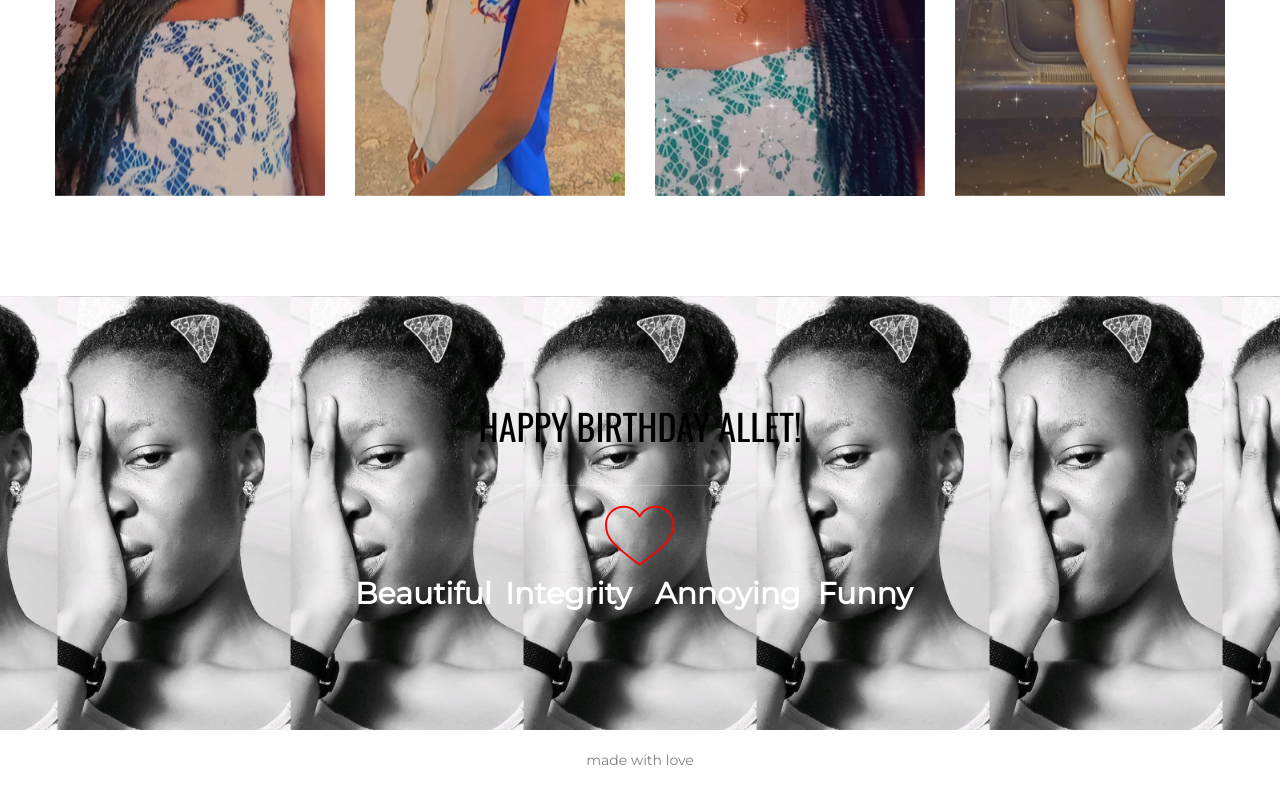
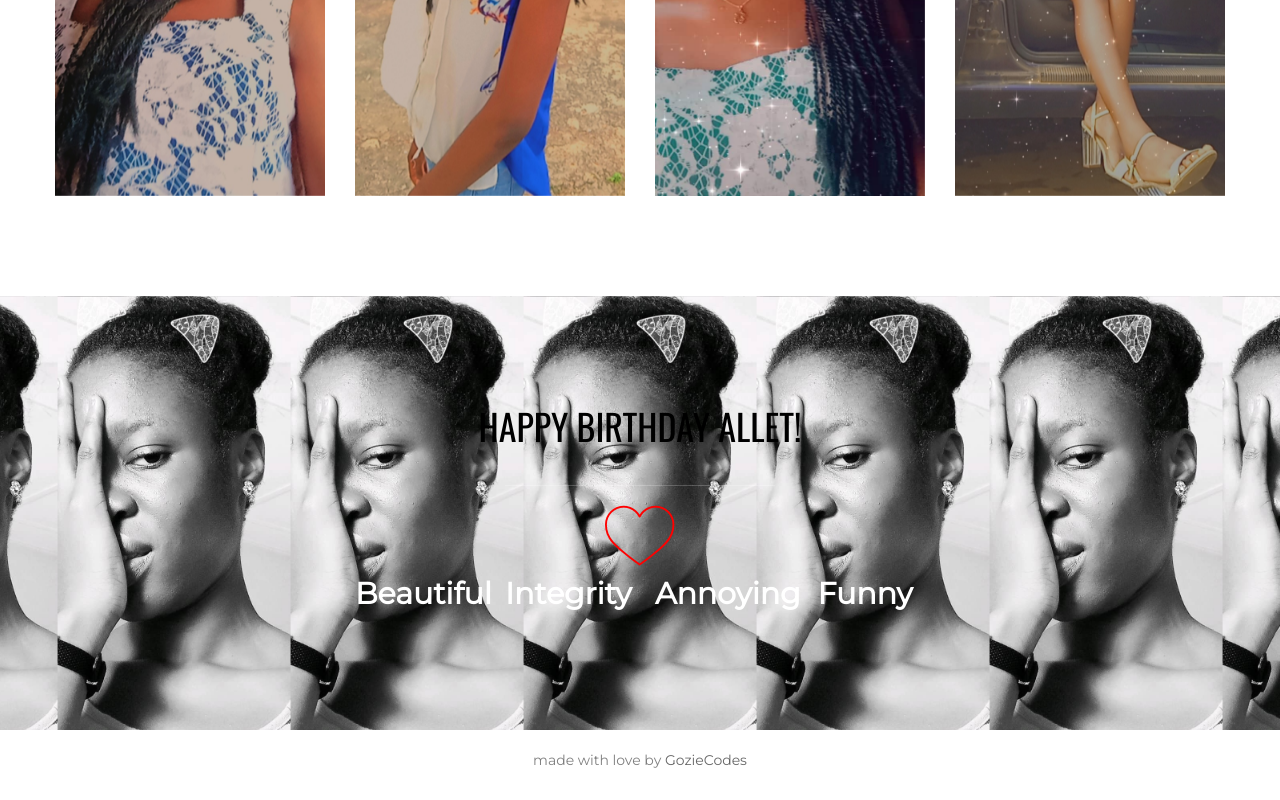
Before and after one commit to Goziecodes/allet, a plain HTML site: page index.html in a window 1280 px wide. Shown: the part 1561-2361 px from the top of the page. Drawn offline with nearby package versions, Linux system fonts and the light colour scheme.

Commit message:
another fix

```diff
--- a/index.html
+++ b/index.html
@@ -273,9 +273,10 @@
         <div class="bloc l-bloc bgc-white" id="bloc-10">
             <div class="container bloc-sm">
                 <div class="row">
+
                     <div class="col-sm-12 col-md-6 col-md-offset-3">
                         <p class="text-center">
-                            made with love
+                            made with love by <a href="https://twitter.com/goziecodes">GozieCodes</a>
                         </p>
                     </div>
                 </div>
@@ -283,7 +284,7 @@
         </div>
         <!-- Footer - bloc-10 END -->
     </div>
-    <!-- Main container END -->
+
 
 
     <script defer src="js/confetti.js"></script>
```
